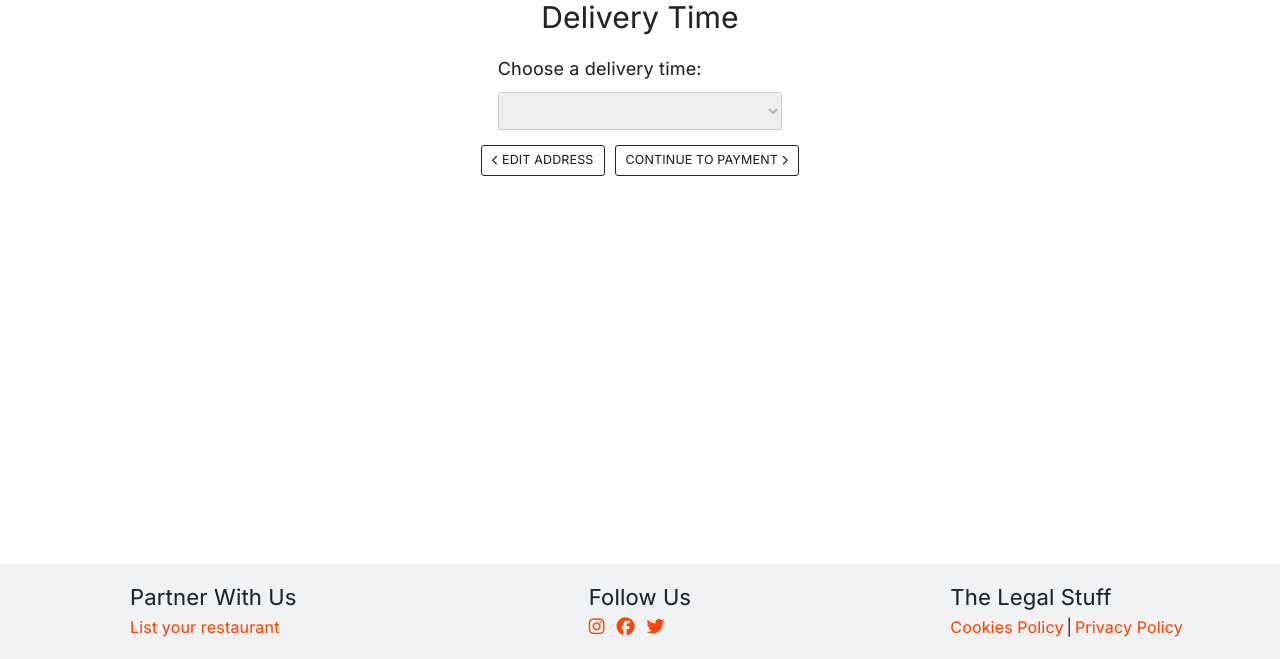
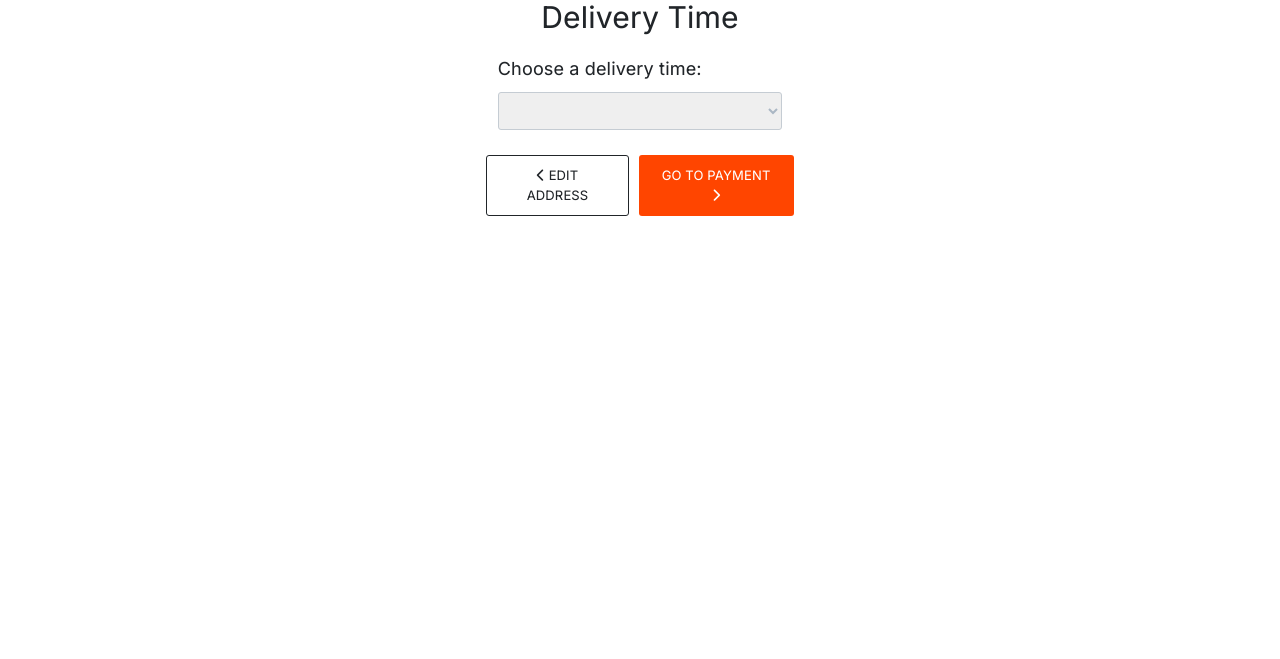
Before and after one commit to RichardByrne95/CI-MS4-TuckIn, a Django app: template checkout/templates/checkout/checkout_time.html in a window 1280 px wide. Shown: the part 141-800 px from the top of the page. Run offline with Django 3.2, Linux system fonts and the light colour scheme; the template is opened without the code that fills it, so the values that code supplies are empty; parts of the project's set-up code (start-up, migrations or seed data) failed here and were passed over; some libraries are stand-ins or nearby versions.

Commit message:
Remove footer from checkout pages, standardise all checkout buttons

```diff
--- a/bag/templates/bag/bag-buttons.html
+++ b/bag/templates/bag/bag-buttons.html
@@ -15,14 +15,14 @@
 {% endif %}
 
 {% if current_restaurant.is_open_now %}
-    <button type="submit" class="btn btn-lg secure-checkout-button">
-        <span class="text-uppercase">Secure Checkout</span>
+    <button type="submit" class="btn btn-lg continue-checkout-button">
+        <span class="text-uppercase">Go to Checkout</span>
         <span class="icon">
             <i class="fas fa-lock"></i>
         </span>
     </button>
 {% else %}
-    <button class="btn btn-lg secure-checkout-button" disabled aria-disabled="true">
+    <button class="btn btn-lg continue-checkout-button" disabled aria-disabled="true">
         <span class="text-uppercase">Restaurant Closed</span>
     </button>
 {% endif %}
--- a/bag/templates/bag/bag.html
+++ b/bag/templates/bag/bag.html
@@ -62,7 +62,7 @@
                                 {% endfor %}
                                 <!-- Bag total -->
                                 <tr>
-                                    <td colspan="5" class="pt-5 text-right">
+                                    <td colspan="5" class="pt-5 pb-2 text-right">
                                         {% include "bag/bag-total.html" %}
                                     </td>
                                 </tr>
@@ -88,6 +88,9 @@
     </div>
 {% endblock %}
 
+{% block footer %}
+{% endblock %}
+
 {% block footer_js %}
     {{ block.super }}
     <script src="{% static 'js/quantitySelection.js' %}"></script>
--- a/checkout/static/checkout/css/checkout.css
+++ b/checkout/static/checkout/css/checkout.css
@@ -4,6 +4,23 @@
 #checkout-time-section,
 #checkout-payment-section {
     padding-top: 12rem;
+}
+
+
+
+/* ----------------------------------------- Delivery Address */
+
+.address-form-buttons,
+.delivery-time-form-buttons {
+    margin: 1rem 2rem;
+}
+
+.address-form-buttons .btn,
+.delivery-time-form-buttons .btn,
+.address-form-buttons a,
+.delivery-time-form-buttons a {
+    font-size: 1.3rem;
+    font-weight: 500;
 }
 
 /* ----------------------------------------- Delivery Time */
@@ -27,8 +44,9 @@ main {
     padding-bottom: 12.5rem;
 }
 
-.bag-contents {
-    min-width: 125rem;
+.gap {
+    max-width: 5rem;
+    min-width: 1rem;
 }
 
 .customer-details {
--- a/checkout/templates/checkout/checkout_time.html
+++ b/checkout/templates/checkout/checkout_time.html
@@ -38,7 +38,7 @@
                                     </div>
                                 </div>
                                 <!-- Buttons -->
-                                <div class="row no-gutters form-row justify-content-center form-buttons">
+                                <div class="row no-gutters form-row justify-content-center delivery-time-form-buttons">
                                     <div class="col-10 d-flex justify-content-center">
                                         <a href="{% url 'checkout_address' %}" class="btn btn-outline-dark btn-lg me-2">
                                             <span class="icon">
@@ -46,8 +46,8 @@
                                             </span>
                                             <span class="text-uppercase">Edit Address</span>
                                         </a>
-                                        <button class="btn btn-outline-dark btn-lg ms-2" type="submit">
-                                            <span class="text-uppercase">Continue to Payment</span>
+                                        <button class="btn btn-lg ms-2 continue-checkout-button" type="submit">
+                                            <span class="text-uppercase">Go to Payment</span>
                                             <span class="icon">
                                                 <i class="fas fa-chevron-right"></i>
                                             </span>
@@ -63,5 +63,8 @@
     </div>
 {% endblock %}
 
+{% block footer %}
+{% endblock %}
+
 {% block footer_js %}
 {% endblock %}
--- a/checkout/views.py
+++ b/checkout/views.py
@@ -16,10 +16,7 @@ from django.views.decorators.http import require_POST
 from django.shortcuts import get_object_or_404, redirect, render
 
 
-@require_POST
 def checkout_address(request):
-
-
     # Get restaurant
     restaurant_name = request.session.get('restaurant')
     restaurant = get_object_or_404(Restaurant, name=restaurant_name)
--- a/static/css/base.css
+++ b/static/css/base.css
@@ -99,6 +99,40 @@ strong {
 
 .no-padding {
     padding: 0;
+}
+
+.fa-chevron-left,
+.fa-chevron-right {
+    font-size: 1.3rem;
+}
+
+/* ----------------------------------------- Components */
+.continue-checkout-button {
+    background-color: orangered;
+    color: #fff;
+    border-radius: .3rem;
+    padding: 1rem 2rem;
+}
+
+.btn-lg {
+    padding: 1rem 2rem;
+}
+
+.btn-lg > *,
+.continue-checkout-button > * {
+    font-size: 1.3rem !important;
+    font-weight: 500;
+}
+
+.continue-checkout-button .icon i {
+    vertical-align: middle;
+    font-size: 1.3rem !important;
+}
+
+.continue-checkout-button:hover {
+    background-color: orangered;
+    color: white;
+    border: orangered .1rem solid;
 }
 
 /* ----------------------------------------- Scrollbar */
--- a/templates/base.html
+++ b/templates/base.html
@@ -125,9 +125,8 @@
         {% endblock %}
     </main>
 
+    {% block footer %}
         <footer class="footer">
-        {% block footer %}
-        {% endblock %}
             <div class="d-flex justify-content-center">
                 <div class="row w-100">
                     <div class="col-4 footer-col d-flex justify-content-center">
@@ -155,6 +154,7 @@
                 </div>
             </div>
         </footer>
+    {% endblock %}
 
     <!-- Toasts JS -->
     <script>
```
Also changed, not shown: bag/static/bag/css/bag.css (+0 -32 lines), checkout/templates/checkout/checkout_address.html (+9 -6 lines), checkout/templates/checkout/checkout_payment.html (+9 -6 lines). Lines whose indentation alone changed are shown as unchanged.
